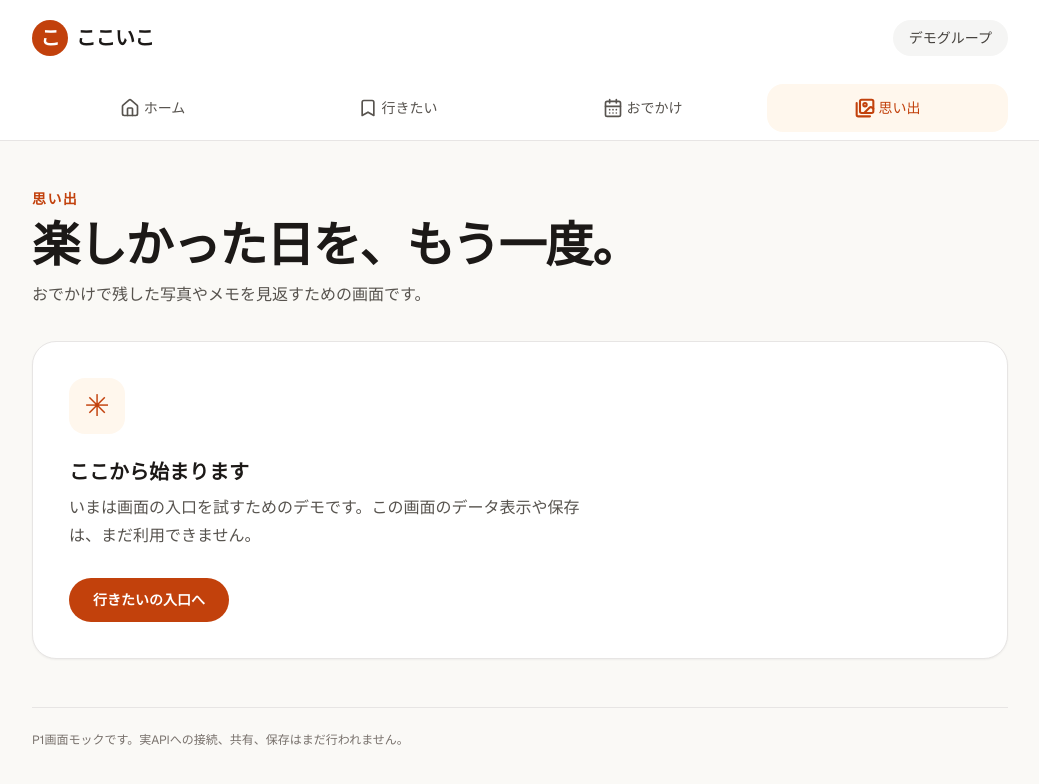
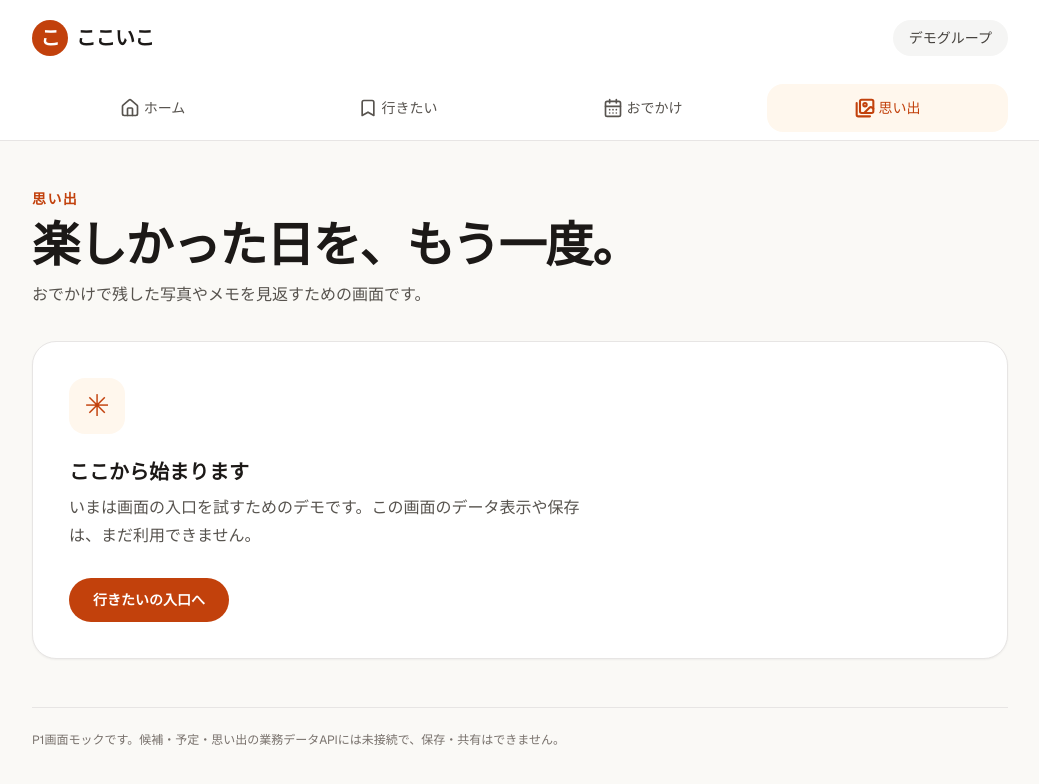
Before and after one commit to Gaku-Fujioka/ikopoke, a Next.js app: page /app/memories in a window 1280 px wide. Shown: the top 784 px of the page, without its empty margins (120-1159 px from the left). Built offline with nearby package versions, Linux system fonts and the light colour scheme.

Commit message:
fix: clarify mock business data boundary

```diff
--- a/app/app/layout.tsx
+++ b/app/app/layout.tsx
@@ -27,7 +27,7 @@ export default function MockAppLayout({ children }: { children: ReactNode }) {
       <main id="main-content" tabIndex={-1} className="mx-auto w-full max-w-5xl px-5 pb-28 pt-9 outline-none sm:px-6 sm:pt-12 md:pb-16">
         {children}
         <p className="mt-12 border-t border-stone-200 pt-5 text-xs leading-6 text-stone-500">
-          P1画面モックです。実APIへの接続、共有、保存はまだ行われません。
+          P1画面モックです。候補・予定・思い出の業務データAPIには未接続で、保存・共有はできません。
         </p>
       </main>
     </div>
```
